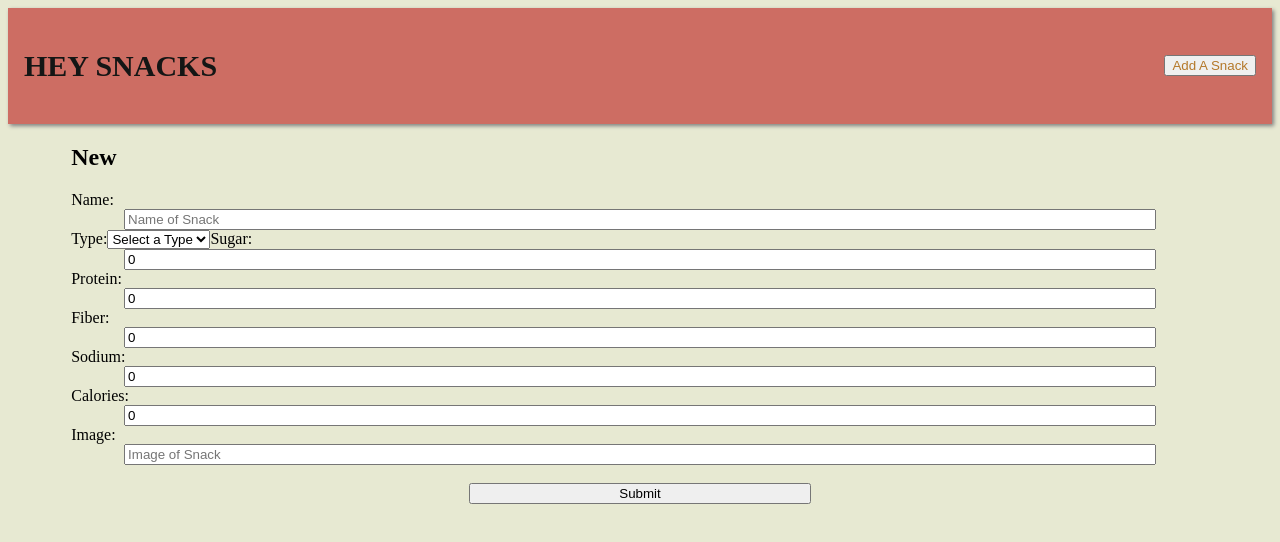
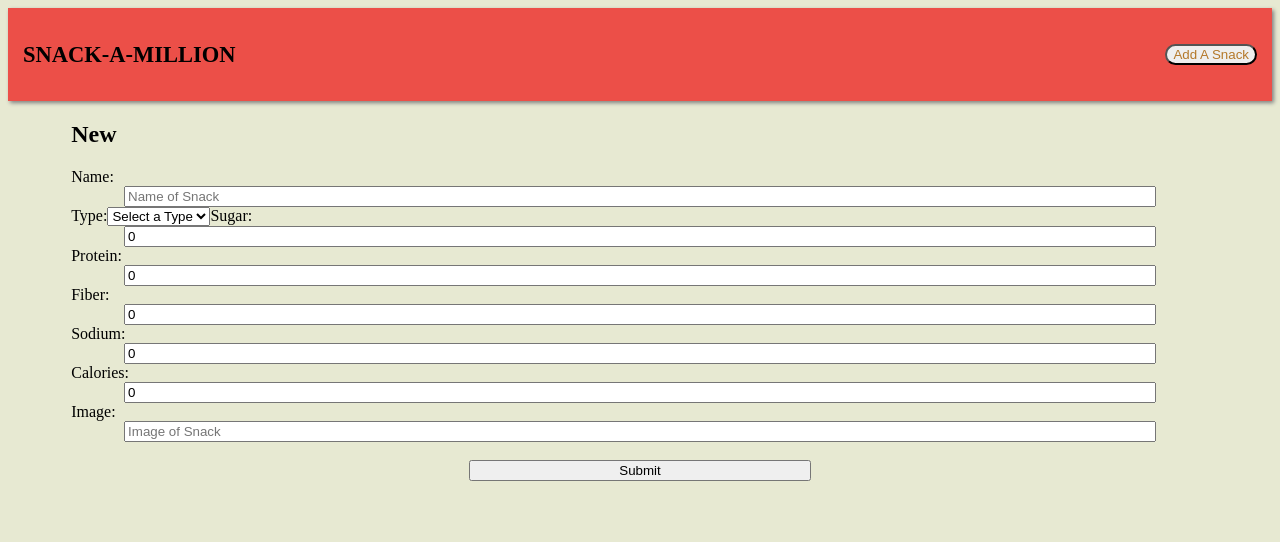
Before and after one commit to SamuelBAlba/SnackAlong-FrontEnd, a React (Create React App) app: page /snacks/new in a window 1280 px wide. Shown: the top 542 px of the page. Built offline with nearby package versions, Linux system fonts and the light colour scheme; no server answers.

Commit message:
css and navbar

```diff
--- a/src/Components/NavBar.js
+++ b/src/Components/NavBar.js
@@ -4,7 +4,7 @@ export default function NavBar() {
     return (
         <nav>
             <h1>
-                <Link to="/snacks">HEY SNACKS</Link>
+                <Link to="/snacks">SNACK-A-MILLION</Link>
             </h1>
             <button>
                 <Link to="/snacks/new">Add A Snack</Link>
--- a/src/index.css
+++ b/src/index.css
@@ -1,6 +1,5 @@
 nav {
-  background-color: #ba0f0f90;
-  /* background-attachment: fixed; */
+  background-color: #ef0a0aaf;
   background-size: cover;
   display: flex;
   justify-content: space-between;
@@ -8,20 +7,25 @@ nav {
   padding: 1em;
   box-shadow: 2px 2px 4px grey;
   margin-bottom: 1em;
+  font-family: copperplate;
+  font-weight: bold;
+  font-size: 15px;
+}
+nav button {
+  border-radius: 15px;
 }
 
 nav a {
-  color: rgb(20, 22, 21);
-}
-
-nav h1 {
-  font-family: copperplate;
-  font-weight: bold;
-  font-size: 30px;
+  color: rgb(0, 0, 0);
 }
 
 body {
   background: rgba(178, 186, 110, 0.31) no-repeat fixed center;
+
+}
+ h4 {
+  font-family: Cambria, Cochin, Georgia, Times, 'Times New Roman', serif;
+  color: rgb(21, 23, 139);
 }
 
 main {
@@ -34,17 +38,26 @@ a {
   color: #605d09;
 }
 
-td, p{
+td, p {
   font-family: Cambria, Cochin, Georgia, Times, 'Times New Roman', serif;
   font-size: 16px;
   color: rgb(21, 23, 139);
+}
+section {
+
+}
+
+div.button {
+  font-family: 'Courier New', Courier, monospace;
 }
 
 /* thead, tfoot {
   display: none;
 } */
 
-table {
+/* FOR INDIVIDUAL PAGES
+
+/* table {
   background: none !important;
   border: none !important;
 }
@@ -60,7 +73,7 @@ tr {
 
 td {
   display: inline block;
-}
+} */
 button a {
   color: rgb(180, 120, 41);
 
```
